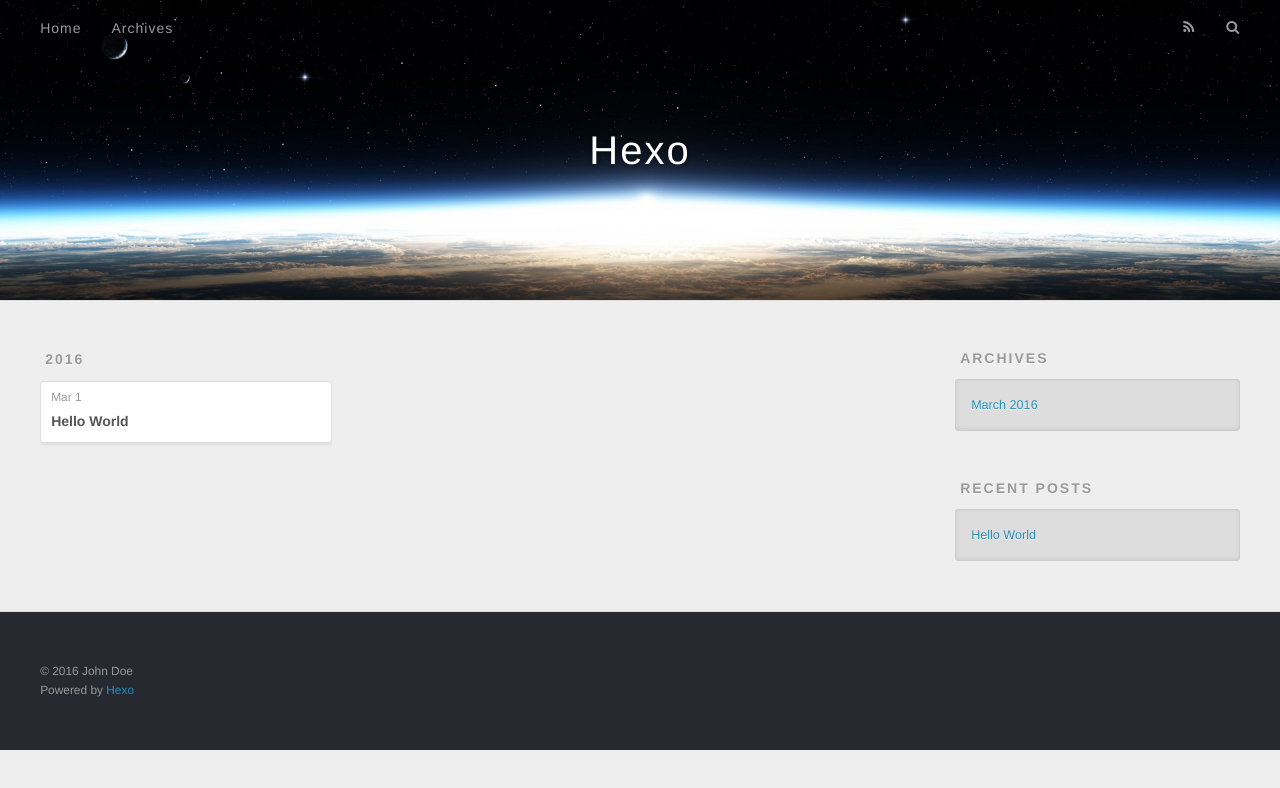
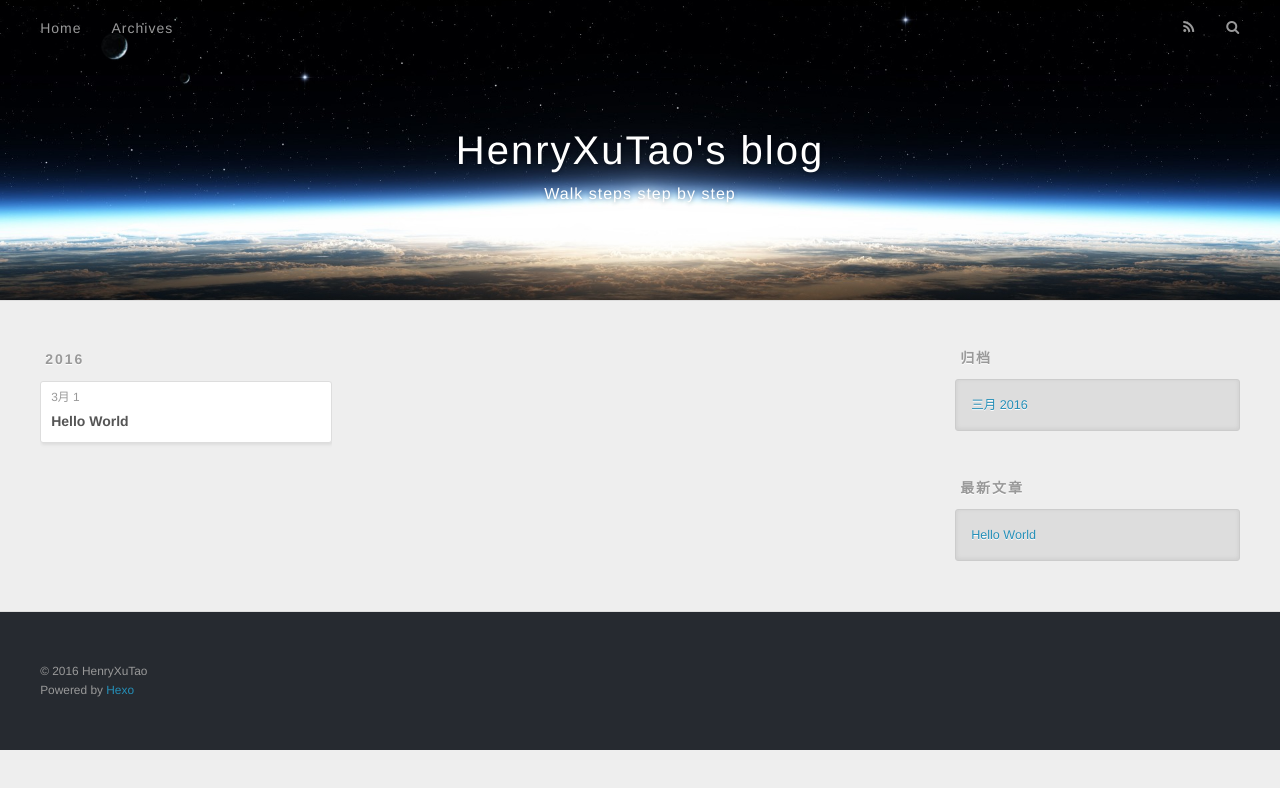
Before and after one commit to HenryXuTao/HenryXuTao.github.io, a plain HTML site: page archives/index.html in a window 1280 px wide. Drawn offline with nearby package versions, Linux system fonts and the light colour scheme.

Commit message:
Site updated: 2016-03-02 13:59:39

```diff
--- a/archives/index.html
+++ b/archives/index.html
@@ -3,19 +3,19 @@
 <head>
   <meta charset="utf-8">
 
-  <title>Archives | Hexo</title>
+  <title>归档 | HenryXuTao&#39;s blog</title>
   <meta name="viewport" content="width=device-width, initial-scale=1, maximum-scale=1">
-  <meta name="description">
+  <meta name="description" content="Walk steps step by step">
 <meta property="og:type" content="website">
-<meta property="og:title" content="Hexo">
+<meta property="og:title" content="HenryXuTao's blog">
 <meta property="og:url" content="http://yoursite.com/archives/index.html">
-<meta property="og:site_name" content="Hexo">
-<meta property="og:description">
+<meta property="og:site_name" content="HenryXuTao's blog">
+<meta property="og:description" content="Walk steps step by step">
 <meta name="twitter:card" content="summary">
-<meta name="twitter:title" content="Hexo">
-<meta name="twitter:description">
+<meta name="twitter:title" content="HenryXuTao's blog">
+<meta name="twitter:description" content="Walk steps step by step">
 
-    <link rel="alternate" href="/atom.xml" title="Hexo" type="application/atom+xml">
+    <link rel="alternate" href="/atom.xml" title="HenryXuTao&#39;s blog" type="application/atom+xml">
 
 
     <link rel="icon" href="/favicon.png">
@@ -36,8 +36,12 @@
   <div id="header-outer" class="outer">
     <div id="header-title" class="inner">
       <h1 id="logo-wrap">
-        <a href="/" id="logo">Hexo</a>
+        <a href="/" id="logo">HenryXuTao&#39;s blog</a>
       </h1>
+
+        <h2 id="subtitle-wrap">
+          <a href="/" id="subtitle">Walk steps step by step</a>
+        </h2>
 
     </div>
     <div id="header-inner" class="inner">
@@ -53,7 +57,7 @@
 
           <a id="nav-rss-link" class="nav-icon" href="/atom.xml" title="RSS Feed"></a>
 
-        <a id="nav-search-btn" class="nav-icon" title="Search"></a>
+        <a id="nav-search-btn" class="nav-icon" title="搜索"></a>
       </nav>
       <div id="search-form-wrap">
         <form action="//google.com/search" method="get" accept-charset="UTF-8" class="search-form"><input type="search" name="q" results="0" class="search-form-input" placeholder="Search"><button type="submit" class="search-form-submit">&#xF002;</button><input type="hidden" name="sitesearch" value="http://yoursite.com"></form>
@@ -79,7 +83,7 @@
   <div class="archive-article-inner">
     <header class="archive-article-header">
       <a href="/2016/03/01/hello-world/" class="archive-article-date">
-  <time datetime="2016-03-01T14:27:49.040Z" itemprop="datePublished">Mar 1</time>
+  <time datetime="2016-03-01T14:27:49.040Z" itemprop="datePublished">3月 1</time>
 </a>
 
 
@@ -110,9 +114,9 @@
 
 
   <div class="widget-wrap">
-    <h3 class="widget-title">Archives</h3>
+    <h3 class="widget-title">归档</h3>
     <div class="widget">
-      <ul class="archive-list"><li class="archive-list-item"><a class="archive-list-link" href="/archives/2016/03/">March 2016</a></li></ul>
+      <ul class="archive-list"><li class="archive-list-item"><a class="archive-list-link" href="/archives/2016/03/">三月 2016</a></li></ul>
     </div>
   </div>
 
@@ -120,7 +124,7 @@
 
 
   <div class="widget-wrap">
-    <h3 class="widget-title">Recent Posts</h3>
+    <h3 class="widget-title">最新文章</h3>
     <div class="widget">
       <ul>
 
@@ -140,7 +144,7 @@
 
   <div class="outer">
     <div id="footer-info" class="inner">
-      &copy; 2016 John Doe<br>
+      &copy; 2016 HenryXuTao<br>
       Powered by <a href="http://hexo.io/" target="_blank">Hexo</a>
     </div>
   </div>
```
Also changed, not shown: 2016/03/01/hello-world/index.html (+14 -10 lines), archives/2016/03/index.html (+19 -15 lines), archives/2016/index.html (+19 -15 lines), index.html (+19 -15 lines).
